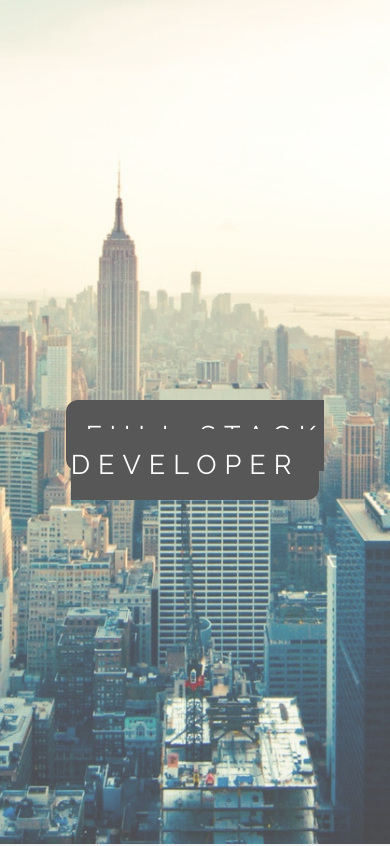
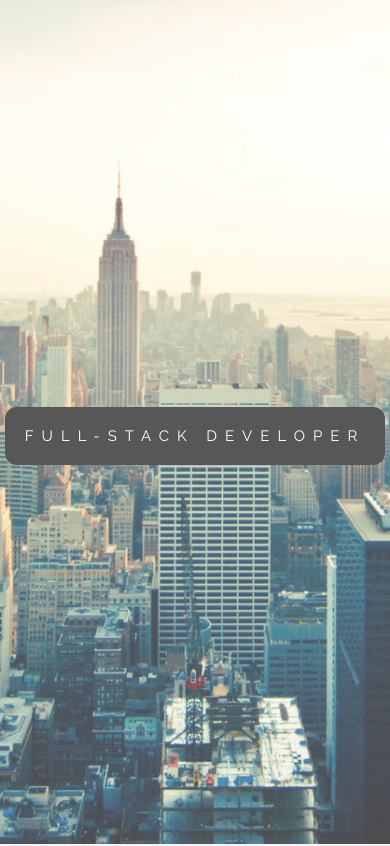
Before and after one commit to pbsjr/new_portfolio, a plain HTML site: page index.html in a window 390 px wide. Shown: the top 846 px of the page. Drawn offline with Linux system fonts and the light colour scheme.

Commit message:
title working on mobile now

```diff
--- a/css/style.css
+++ b/css/style.css
@@ -91,4 +91,13 @@ a:visited {
   .pimg1, .pimg2, .pimg3 {
     background-attachment: scroll;
   }
+  .ptext {
+    position: absolute;
+    top: 50%;
+    width: 100%;
+    text-align: center;
+    color: #000;
+    font-size: 15px;
+    text-transform: uppercase;
+  }
 }
--- a/index.html
+++ b/index.html
@@ -16,7 +16,7 @@
       <div class="pimg1">
         <div class="ptext">
           <span class="border">
-            Full Stack Developer
+            Full-Stack Developer
           </span>
         </div>
       </div>
```
